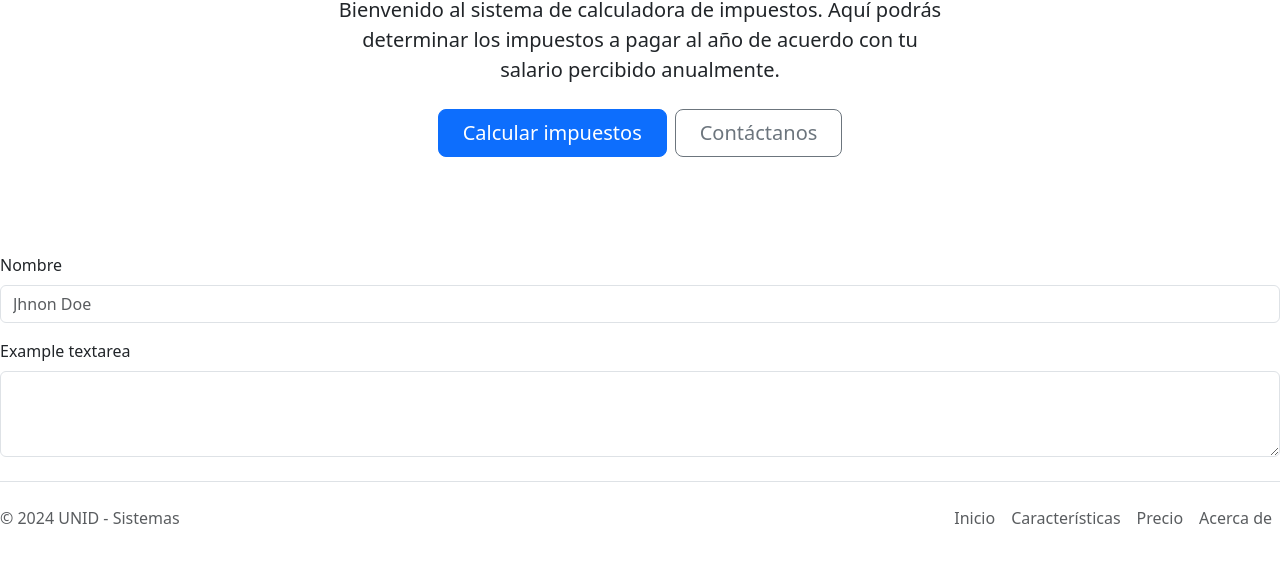
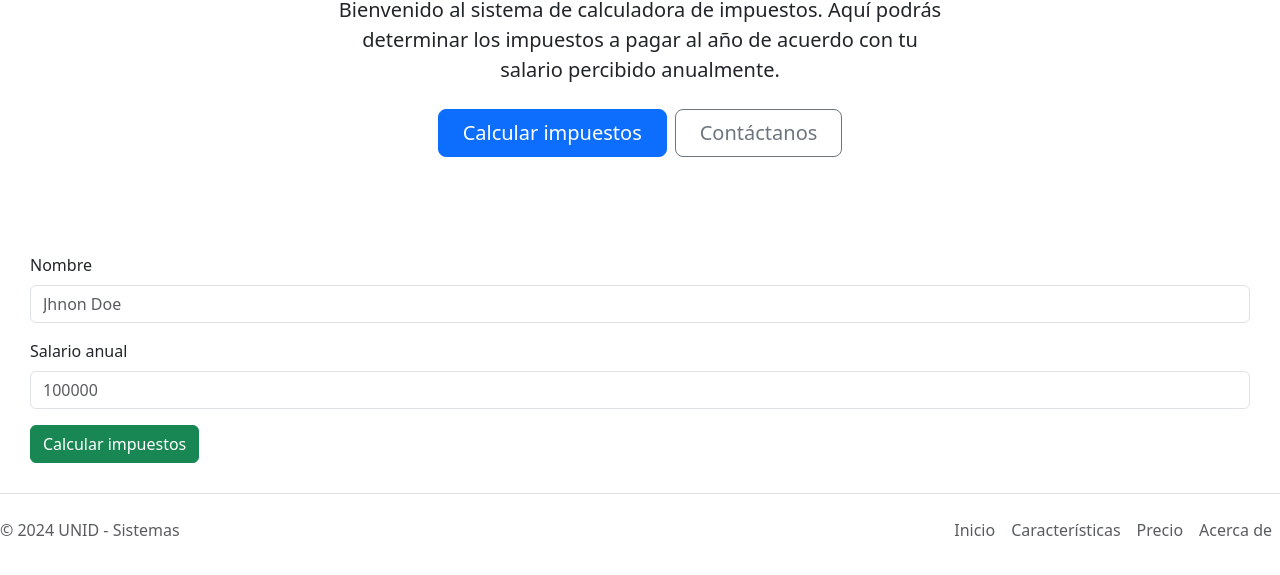
Before and after one commit to kalg12/pseudocodigosu24, a plain HTML site: page salario/index.html in a window 1280 px wide. Shown: the part 477-1052 px from the top of the page. Drawn offline with nearby package versions, Linux system fonts and the light colour scheme.

Commit message:
Add files via upload

```diff
--- a/salario/assets/css/styles.css
+++ b/salario/assets/css/styles.css
@@ -1,3 +1,7 @@
 .myNavbarColor {
   background-color: #7cbbb7 !important;
 }
+
+.contenedor-taxes {
+  margin: 30px;
+}
--- a/salario/index.html
+++ b/salario/index.html
@@ -106,6 +106,7 @@
     <!-- Hero ends here -->
 
     <!-- My App - Taxes Calculator - Starts -->
+    <section class="contenedor-taxes">
       <div class="mb-3">
         <label for="exampleFormControlInput1" class="form-label">Nombre</label>
         <input
@@ -116,15 +117,20 @@
         />
       </div>
       <div class="mb-3">
-      <label for="exampleFormControlTextarea1" class="form-label"
-        >Example textarea</label
-      >
-      <textarea
+        <label for="salario-anual" class="form-label">Salario anual</label>
+        <input
+          type="number"
           class="form-control"
-        id="exampleFormControlTextarea1"
-        rows="3"
-      ></textarea>
+          id="salario-anual"
+          placeholder="100000"
+        />
       </div>
+      <div class="mb-3">
+        <button type="button" class="btn btn-success">
+          Calcular impuestos
+        </button>
+      </div>
+    </section>
     <!-- My App - Taxes Calculator - Ends -->
 
     <!-- Footer starts here -->
```
Lines whose indentation alone changed are shown as unchanged.
